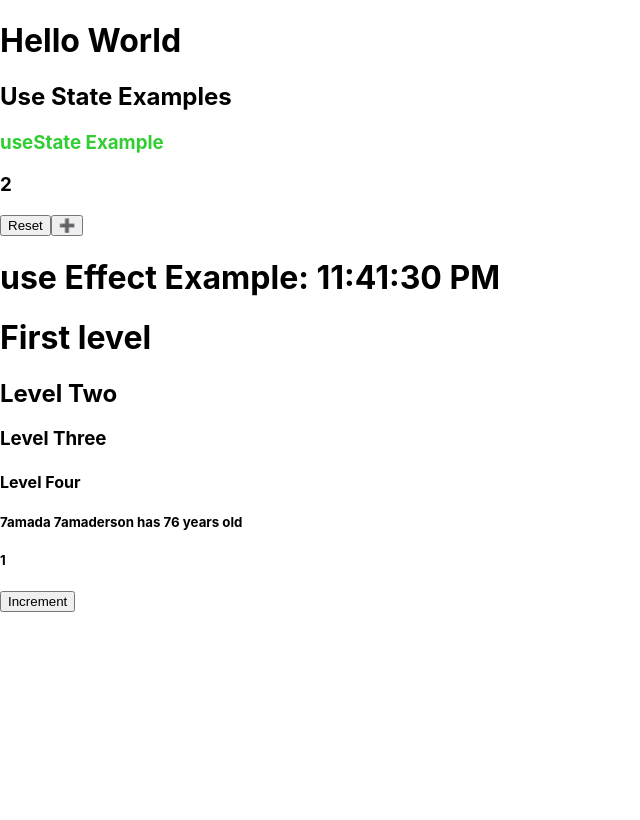
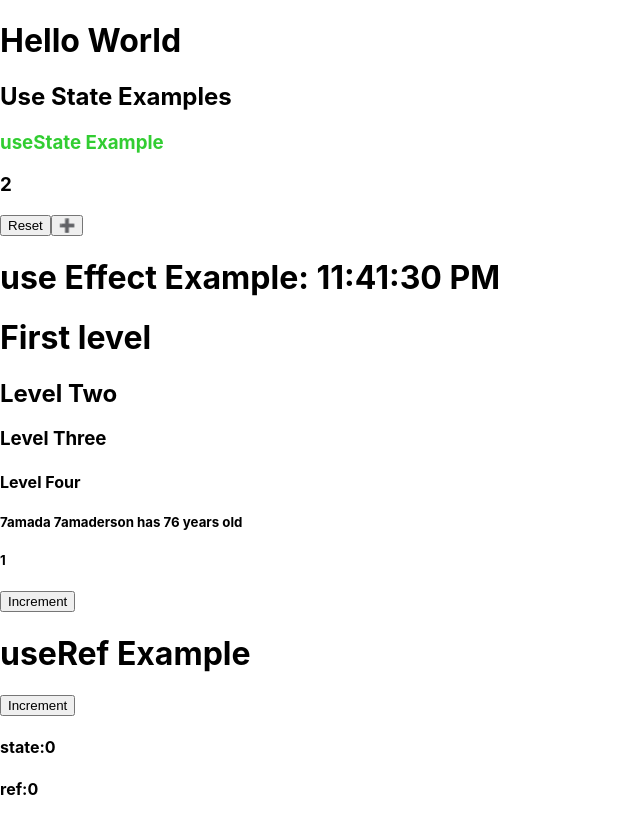
Before and after one commit to shehabadel/Notes, a React (Create React App) app in the folder react1/intermediate-react/: page / in a window 1280 px wide. Shown: the whole page, without its empty margins (0-640 px from the left). Built offline with nearby package versions, Linux system fonts and the light colour scheme.

Commit message:
LifeCycle Explanation + useRef (need to understand difference between useRef and useState)

```diff
--- a/react1/intermediate-react/src/App.js
+++ b/react1/intermediate-react/src/App.js
@@ -2,6 +2,7 @@ import './App.css';
 import EffectComponent from './Hooks/Effect';
 import StateComponent from './Hooks/State';
 import ContextComponent from './Hooks/Context';
+import RefComponent from './Hooks/Ref';
 
 function App() {
   return (
@@ -11,6 +12,7 @@ function App() {
       <StateComponent initialCounter={2}></StateComponent>
       <EffectComponent />
       <ContextComponent />
+      <RefComponent />
     </div>
   );
 }
--- /dev/null
+++ b/react1/intermediate-react/src/Hooks/Ref.js
@@ -0,0 +1,40 @@
+import { useState, useRef } from "react";
+
+//If you have a piece of state that
+//you want it to survive past different rendering
+//cycles. So we use that with Modals.
+//So basically, it is a container that doesn't
+//get modified from the react lifecycle
+//methods but it actually just kinds of lives
+//outside of that.
+
+//Every Ref has a current property
+//if we have a handle on an object
+//that it doesn't change, the object stays the same
+
+/**
+ * useRef returns a mutable ref object whose .current property is
+ * initialized to the passed argument (initialValue).
+ * The returned object will persist for the full lifetime of the component.
+ */
+const RefComponent = () => {
+    const [num, setNum] = useState(0);
+    const refNum = useRef(0);
+
+    function incrementAndDelay() {
+        setNum(num + 1);
+        refNum.current++;
+        setTimeout(() => {
+            alert(`state: ${num} and ref:${refNum.current}`);
+        }, 1000);
+    }
+    return (
+        <div>
+            <h1>useRef Example</h1>
+            <button onClick={incrementAndDelay}>Increment</button>
+            <h4>state:{num}</h4>
+            <h4>ref:{refNum.current}</h4>
+        </div>
+    )
+}
+export default RefComponent;
```
Also changed, not shown: react1/intermediate-react/src/Hooks/LifeCycleExplanation.js (added, +82 -0 lines).
